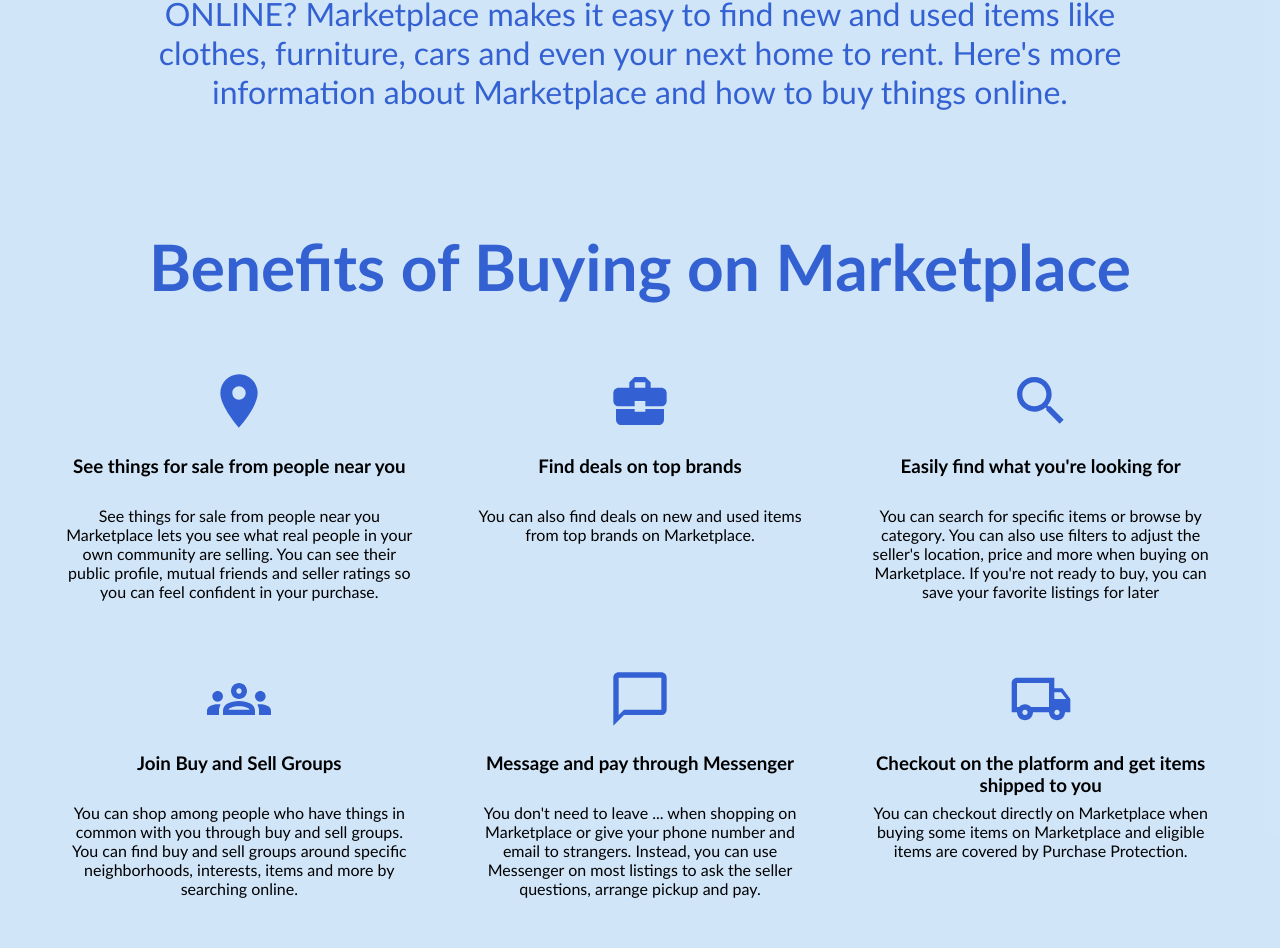
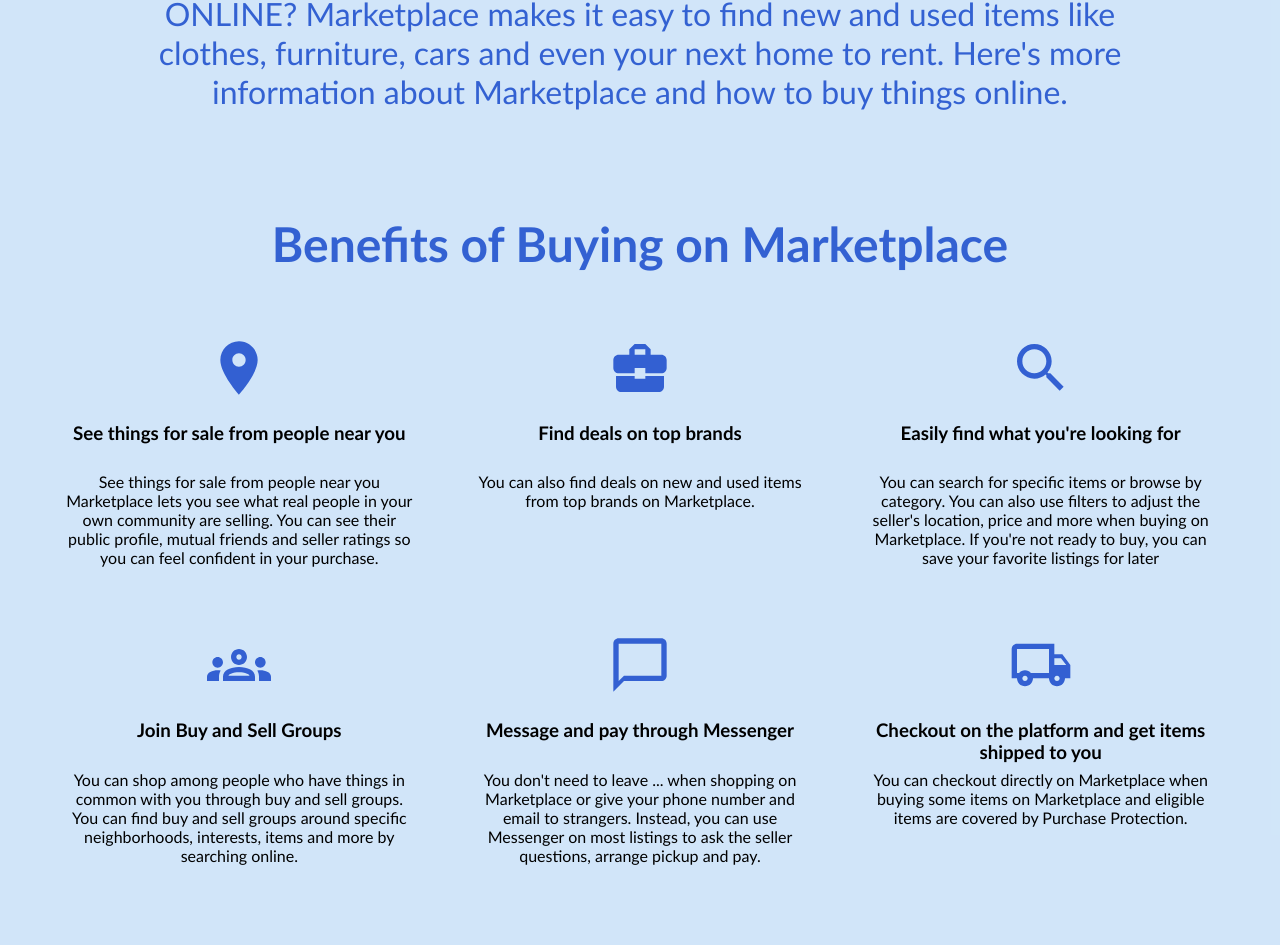
Before and after one commit to pedroOrvalho/Marketplace-Fullstack-App, a React (Create React App) app in the folder client/: page /buying in a window 1280 px wide. Shown: the part 944-1892 px from the top of the page. Built offline with nearby package versions, Linux system fonts and the light colour scheme; no server answers.

Commit message:
first commit

```diff
--- a/client/src/App.css
+++ b/client/src/App.css
@@ -233,7 +233,7 @@
 .buyingIcons_grid_container h2 {
   padding: 4rem;
   margin-bottom: 0;
-  font-size: 4rem;
+  font-size: 3rem;
   color: rgba(39, 87, 207, 0.931);
 }
 
@@ -246,6 +246,10 @@
 .buyingIcons_grid_item h3 {
   height: 2rem;
 }
+
+/* --------------------------- SELLING  ---------------------------*/
+
+
 
 /* ---------------------------  ---------------------------*/
 
```
Also changed, not shown: client/src/pages/Registration/login.tsx (line endings or trailing spaces).
